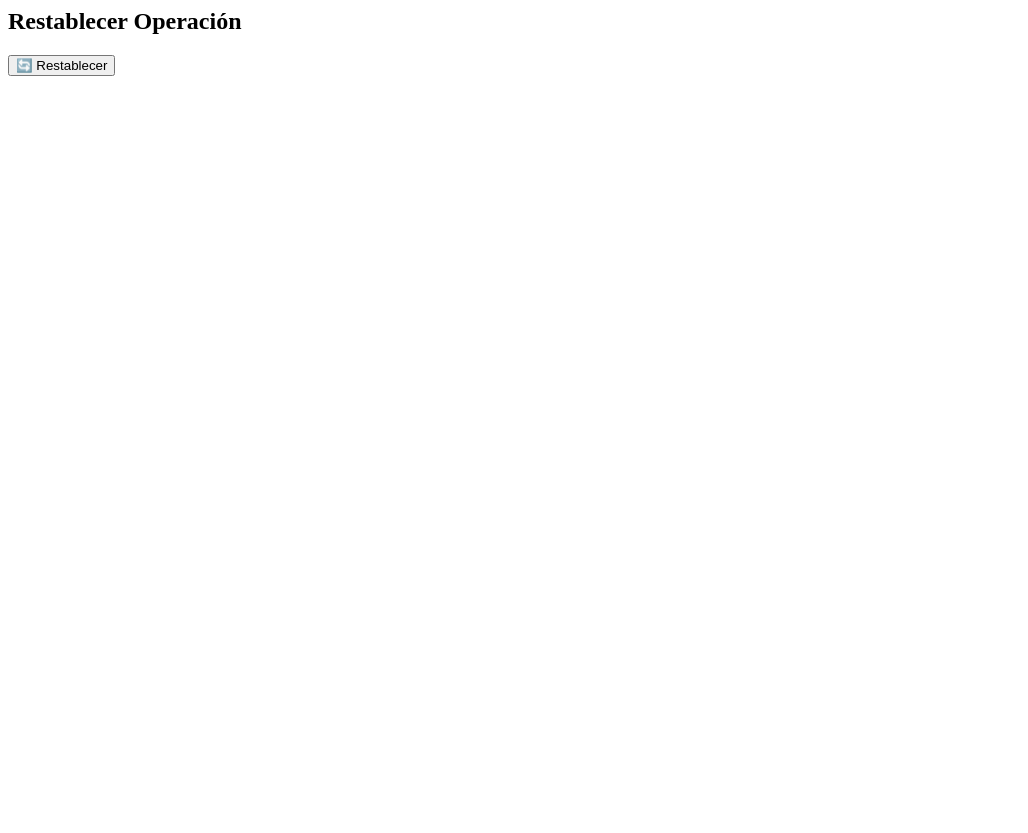
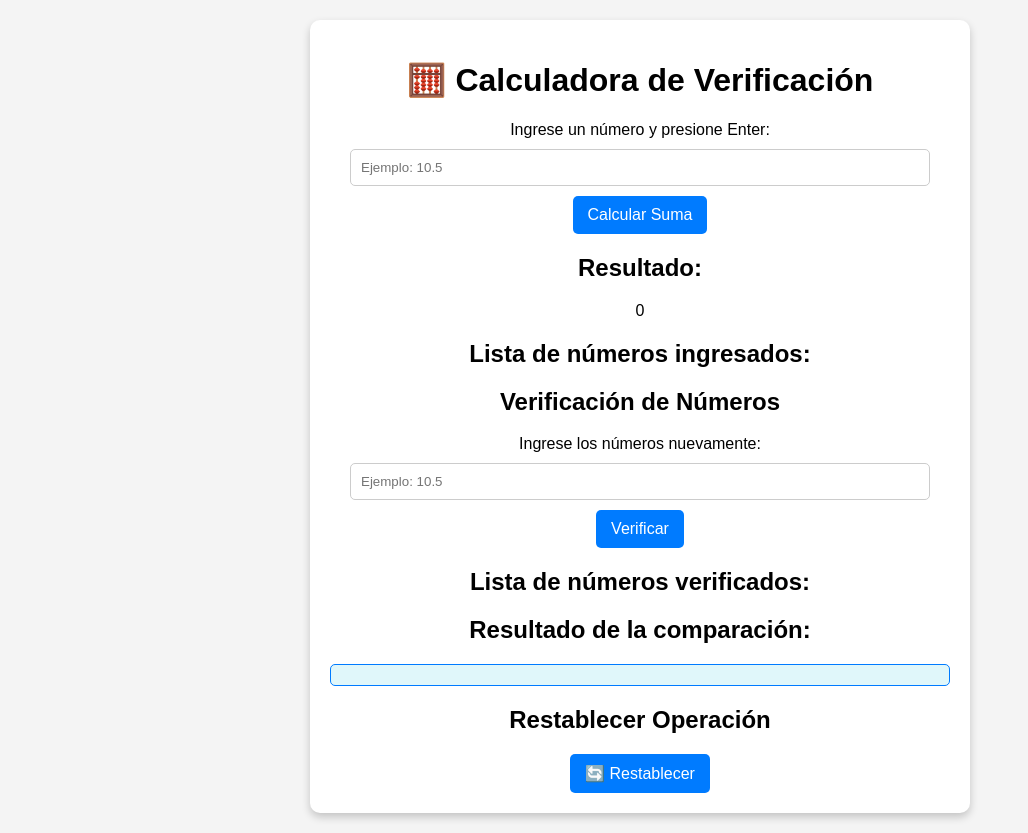
Before and after one commit to suraguantesSara/calculadora_validacion, a plain HTML site: page index.html in a window 1280 px wide. Shown: the whole page, without its empty margins (0-1028 px from the left). Before the commit the page ends 800 px from the top, so only its background shows below. Drawn offline with Linux system fonts and the light colour scheme.

Commit message:
Update index.html

```diff
--- a/index.html
+++ b/index.html
@@ -1,3 +1,38 @@
+<!DOCTYPE html>
+<html lang="es">
+
+<head>
+    <meta charset="UTF-8">
+    <meta name="viewport" content="width=device-width, initial-scale=1.0">
+    <title>Calculadora de Verificación</title>
+    <link rel="stylesheet" href="style.css"> <!-- Enlace al CSS -->
+</head>
+
+<body>
+
+    <div class="container">
+        <h1>🧮 Calculadora de Verificación</h1>
+
+        <label for="inputNumero">Ingrese un número y presione Enter:</label>
+        <input type="number" id="inputNumero" placeholder="Ejemplo: 10.5">
+        <button onclick="finalizarCaptura()">Calcular Suma</button>
+
+        <h2>Resultado:</h2>
+        <span id="sumaTotal">0</span>
+
+        <h2>Lista de números ingresados:</h2>
+        <ul id="listaNumeros"></ul>
+
+        <h2>Verificación de Números</h2>
+        <label for="inputVerificacion">Ingrese los números nuevamente:</label>
+        <input type="number" id="inputVerificacion" placeholder="Ejemplo: 10.5">
+        <button onclick="verificarNumeros()">Verificar</button>
+
+        <h2>Lista de números verificados:</h2>
+        <ul id="listaVerificacion"></ul>
+
+        <h2>Resultado de la comparación:</h2>
+        <div id="resultado"></div>
 
         <h2>Restablecer Operación</h2>
         <button onclick="reiniciarCalculadora()">🔄 Restablecer</button>
```
